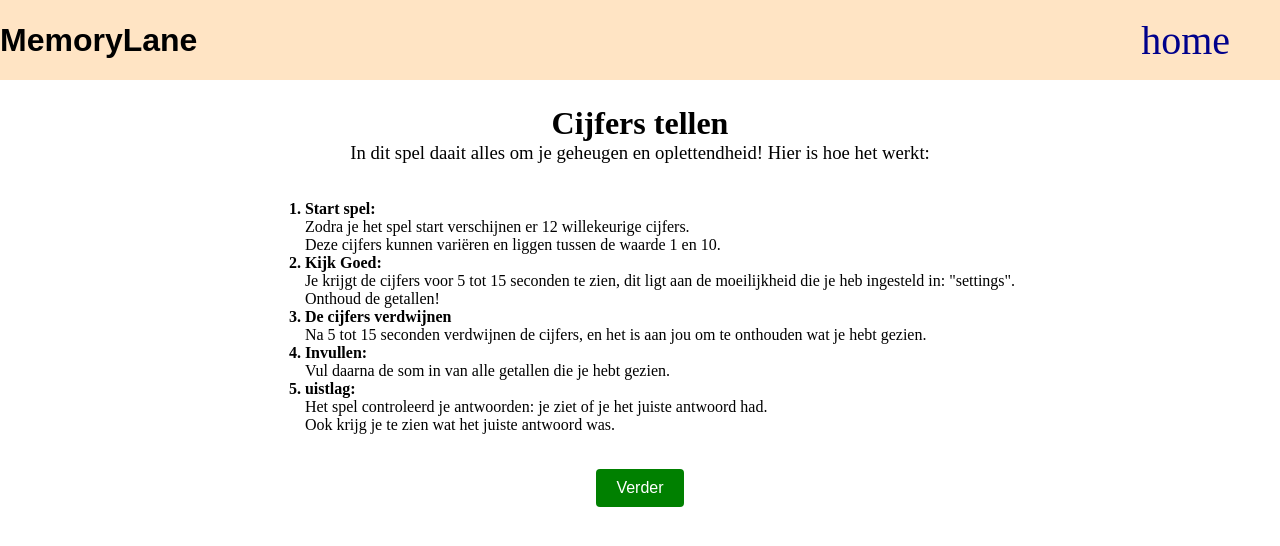
After one commit to dddMATTbbb/PHP_website_MATT_Vrede, a PHP site: page /uitleg-numpje.php in a window 1280 px wide. The commit adds this page. Shown: the top 546 px of the page. Run offline with PHP 8.4, Linux system fonts and the light colour scheme.

Commit message:
verbeter puntjes gedaan

```diff
--- a/check.php
+++ b/check.php
@@ -12,9 +12,9 @@ $message = "";
 if ($_SERVER['REQUEST_METHOD'] === 'POST') {
     $userAnswer = (int)$_POST['userAnswer'];
     if ($userAnswer === $_SESSION['sum']) {
-        $message = "Correct! De som van de nummers is {$_SESSION['sum']}.";
+        $message = "<p name='correct'>Correct! De som van de nummers is {$_SESSION['sum']}.</p>";
     } else {
-        $message = "Incorrect. Het juiste antwoord was {$_SESSION['sum']}.";
+        $message = "<p name='incorrect'>Incorrect. Het juiste antwoord was {$_SESSION['sum']}.</p>";
     }
 
     // Reset de sessie voor een nieuwe ronde
@@ -45,7 +45,7 @@ if ($_SERVER['REQUEST_METHOD'] === 'POST') {
     </form>
     <?php if (!empty($message)): ?>
         <div class="message">
-            <?php echo htmlspecialchars($message); ?>
+            <?php echo ($message); ?>
         </div>
     <?php endif; ?>
 </body>
--- a/fruit-styles.css
+++ b/fruit-styles.css
@@ -76,6 +76,23 @@ button:hover {
     margin-top: 25px;
 }
 
+.main .resultaten-fruitje p{
+    font-family: 'Courier New', Courier, monospace;
+}
+
+.main .resultaten-fruitje p:first-of-type{
+    margin-top: 25px;
+}
+
+.main .resultaten-fruitje p[name="correct"]{
+    color: green;
+    font-weight: bold;
+}
+
+.main .resultaten-fruitje p[name="incorrect"]{
+    color: red;
+}
+
 .main .resultaten-fruitje input[name="verzend"] {
     padding: 10px 20px;
     font-size: 16px;
@@ -84,4 +101,5 @@ button:hover {
     border: none;
     border-radius: 4px;
     cursor: pointer;
+    margin-top: 10px;
 }
--- a/index.php
+++ b/index.php
@@ -19,7 +19,7 @@
 <head>
     <meta charset="UTF-8">
     <meta name="viewport" content="width=device-width, initial-scale=1.0">
-    <title>Spel</title>
+    <title>MermoryLane</title>
     <link rel="stylesheet" href="styles.css">
     <link href='https://unpkg.com/boxicons@2.1.4/css/boxicons.min.css' rel='stylesheet'>
 </head>
@@ -46,7 +46,7 @@
         </li>
 
         <li class="list-item">
-            <a href="Numpje.php">
+            <a href="uitleg-numpje.php">
                 <i class='bx bx-ghost'></i>
                <span class="link-name" style="--i:3;">Numpje</span>
             </a>
--- /dev/null
+++ b/uitleg-numpje.php
@@ -0,0 +1,47 @@
+<!DOCTYPE html>
+<html lang="en">
+<head>
+    <meta charset="UTF-8">
+    <meta name="viewport" content="width=device-width, initial-scale=1.0">
+    <title>MemoryLane</title>
+    <link rel="stylesheet" href="fruit-styles.css">
+</head>
+<body>
+    <div class="header">
+        <h1>MemoryLane</h1>
+        <ul>
+            <li><a href="index.php">home</a></li>
+        </ul>
+    </div>
+    <div class="uitleg">
+        <h1>Cijfers tellen</h1>
+        <h3>In dit spel daait alles om je geheugen en oplettendheid! Hier is hoe het werkt:</h3><br><br>
+        <ol type="1">
+            <li>Start spel:</li>
+            <p>
+                Zodra je het spel start verschijnen er 12 willekeurige cijfers.<br>
+                Deze cijfers kunnen variëren en liggen tussen de waarde 1 en 10.
+            </p>
+            <li>Kijk Goed:</li>
+            <p>
+                Je krijgt de cijfers voor 5 tot 15 seconden te zien, dit ligt aan de moeilijkheid die je heb ingesteld in: "settings".<br>
+                Onthoud de getallen!
+            </p>
+            <li>De cijfers verdwijnen</li>
+            <p>
+                Na 5 tot 15 seconden verdwijnen de cijfers, en het is aan jou om te onthouden wat je hebt gezien.
+            </p>
+            <li>Invullen:</li>
+            <p>
+                Vul daarna de som in van alle getallen die je hebt gezien.
+            </p>
+            <li>uistlag:</li>
+            <p>
+                Het spel controleerd je antwoorden: je ziet of je het juiste antwoord had.<br>
+                Ook krijg je te zien wat het juiste antwoord was.
+            </p>
+        </ol>
+        <a href="Numpje.php"><button>Verder</button></a>
+    </div>
+</body>
+</html>
```
Also changed, not shown: Numpje-style.css (+8 -0 lines), resultaten-fruit.php (+13 -12 lines).
